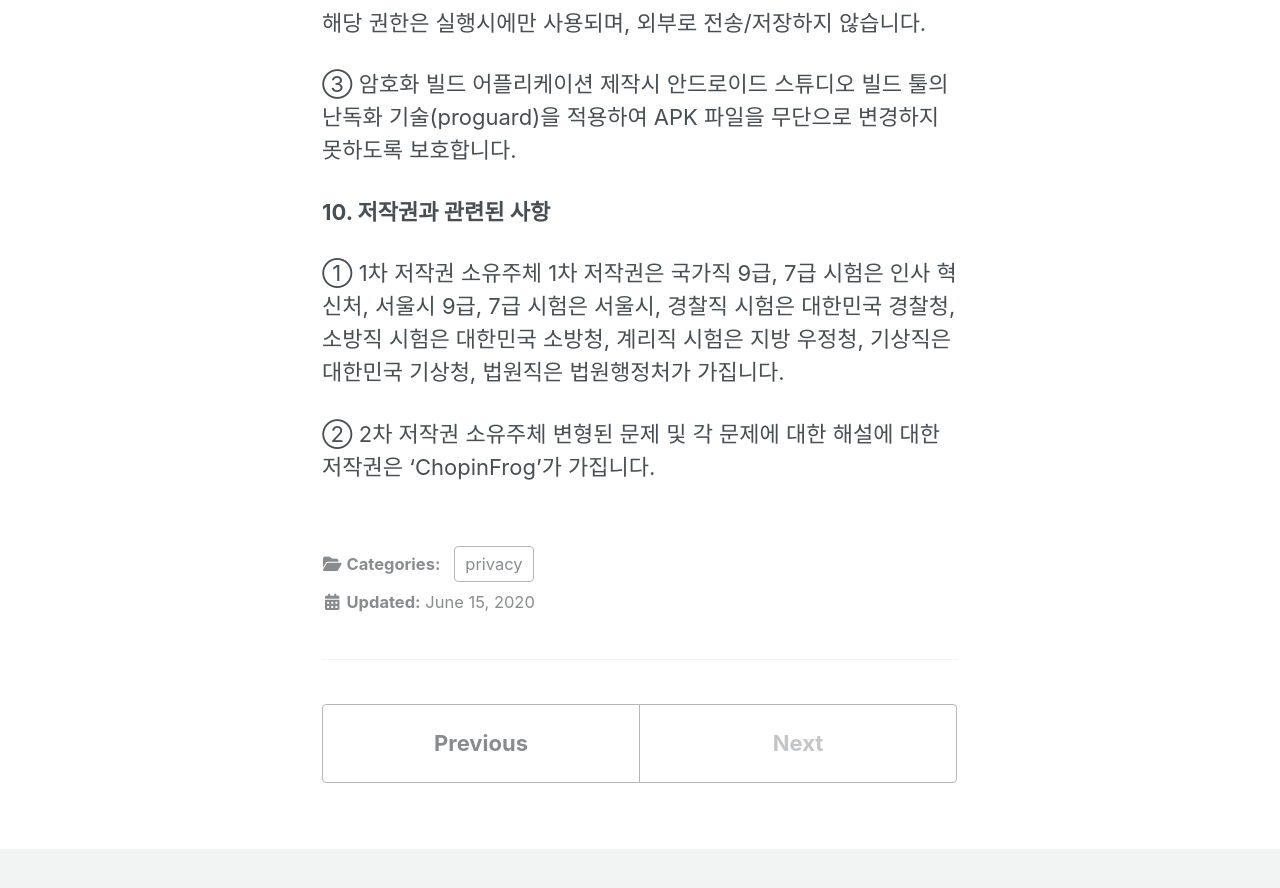
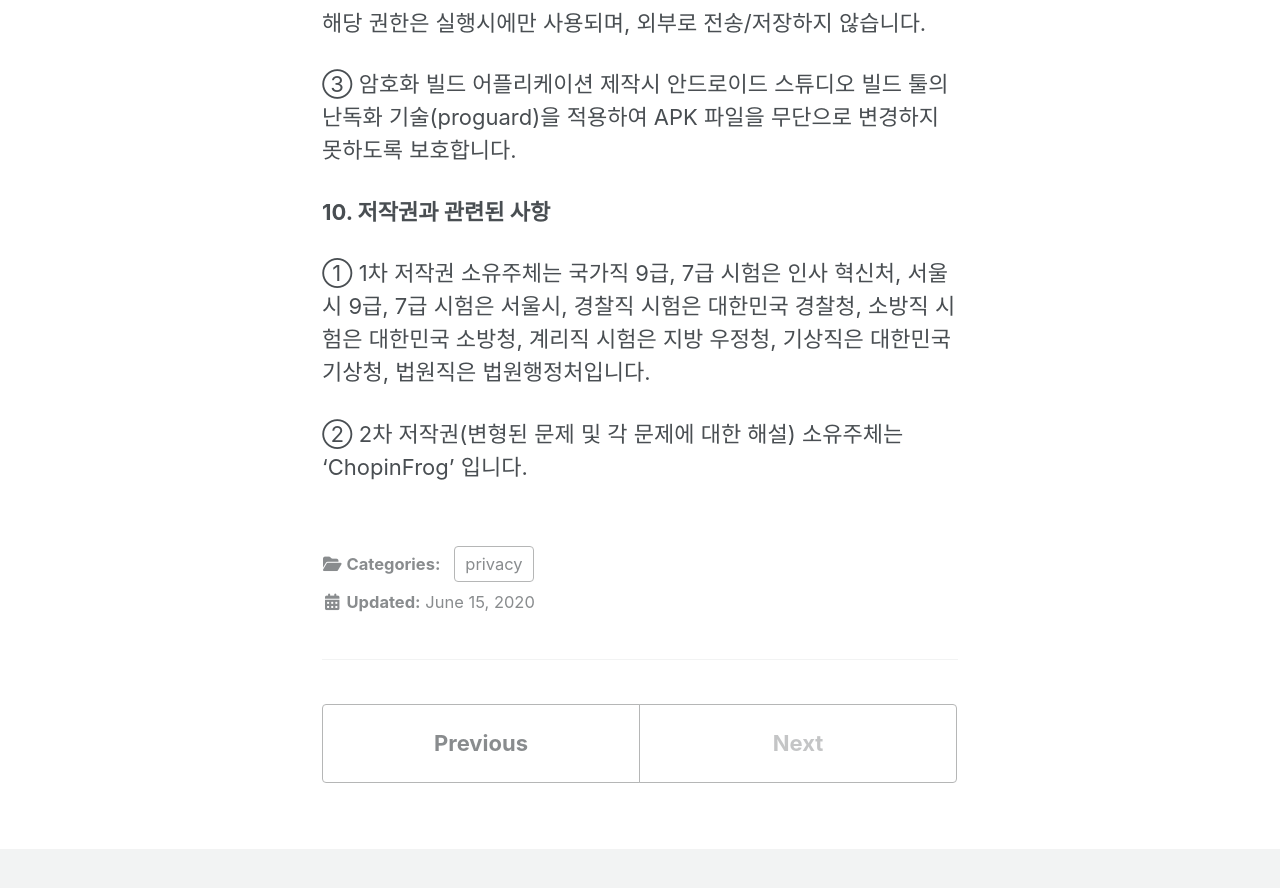
Before and after one commit to chopinlab/chopinlab.github.io, a Jekyll site: the page built from _posts/2020-06-15-privacy-policy-korean-history.md, in a window 1280 px wide and 900 px high, scrolled down 2494 px. Shown: the top 888 px of the window. Built offline with Jekyll 4.4.1, drawn with Linux system fonts in a browser that asks for light colours; cached includes are drawn as plain includes; nearby versions of some CDN libraries.

Commit message:
#4 Update Korean History Privacy Policy
1. Update Korean History Privacy Policy

```diff
--- a/_posts/2020-06-15-privacy-policy-korean-history.md
+++ b/_posts/2020-06-15-privacy-policy-korean-history.md
@@ -70,8 +70,6 @@ chopin.lab@gmail.com<br/>
 
 **10\. 저작권과 관련된 사항**
 
-① 1차 저작권 소유주체
-1차 저작권은 국가직 9급, 7급 시험은 인사 혁신처, 서울시 9급, 7급 시험은 서울시, 경찰직 시험은 대한민국 경찰청, 소방직 시험은 대한민국 소방청, 계리직 시험은 지방 우정청, 기상직은 대한민국 기상청, 법원직은 법원행정처가 가집니다.
+① 1차 저작권 소유주체는 국가직 9급, 7급 시험은 인사 혁신처, 서울시 9급, 7급 시험은 서울시, 경찰직 시험은 대한민국 경찰청, 소방직 시험은 대한민국 소방청, 계리직 시험은 지방 우정청, 기상직은 대한민국 기상청, 법원직은 법원행정처입니다.
 
-② 2차 저작권 소유주체
-변형된 문제 및 각 문제에 대한 해설에 대한 저작권은 'ChopinFrog'가 가집니다.
+② 2차 저작권(변형된 문제 및 각 문제에 대한 해설) 소유주체는 'ChopinFrog' 입니다.
```
